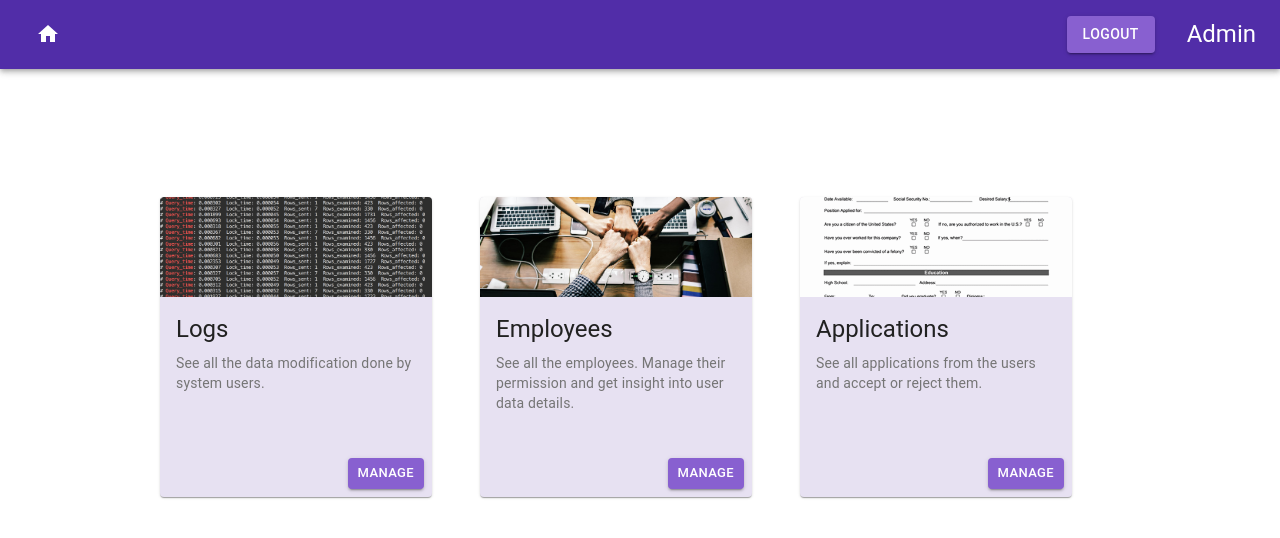
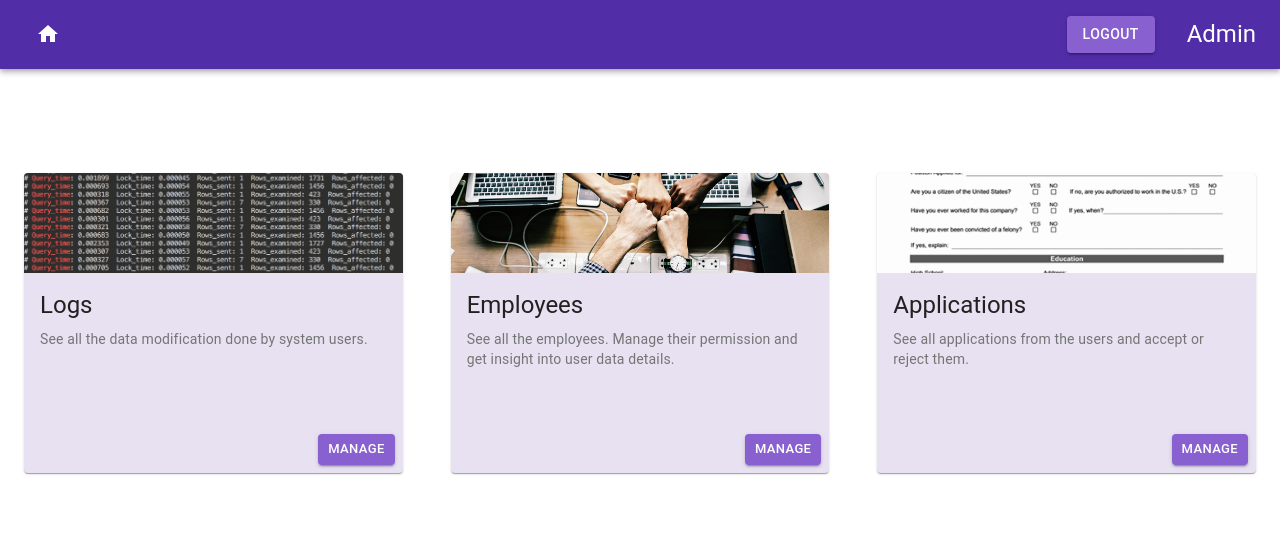
Before and after one commit to hardkov/human-resources-management, a React (Create React App) app in the folder react-app/: page / in a window 1280 px wide. Shown: the top 538 px of the page. Built offline with nearby package versions, Linux system fonts and the light colour scheme.

Commit message:
Changed home menu layout

```diff
--- a/react-app/src/components/Home.tsx
+++ b/react-app/src/components/Home.tsx
@@ -5,7 +5,7 @@ import HomeMenu from './HomeMenu';
 
 const useStyles = makeStyles((theme) => ({
   container: {
-    marginTop: theme.spacing(16),
+    marginTop: theme.spacing(10),
   },
 }));
 const Home: React.FC = () => {
--- a/react-app/src/components/HomeMenu.tsx
+++ b/react-app/src/components/HomeMenu.tsx
@@ -18,6 +18,7 @@ const useStyles = makeStyles(() => ({
   },
   grid: {
     width: '100%',
+    margin: 0,
   },
 }));
 
@@ -26,9 +27,9 @@ const HomeMenu: React.FC = () => {
   const menuItems: HomeMenuItemData[] = useHomeMenu();
 
   return (
-    <Grid className={classes.grid} spacing={6} container direction="row" justify="center" alignItems="center">
+    <Grid className={classes.grid} spacing={6} container justify={menuItems.length < 4 ? 'center' : 'flex-start'}>
       {menuItems.map((item) => (
-        <Grid item xs={3}>
+        <Grid item xs={4}>
           <HomeMenuItem img={item.img} title={item.title} description={item.description} link={item.link} />
         </Grid>
       ))}
```
